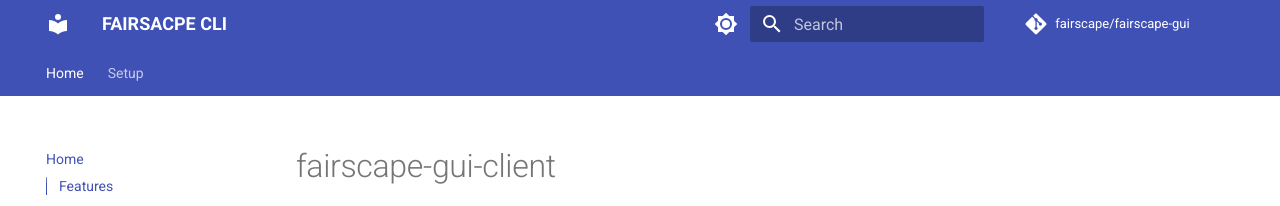
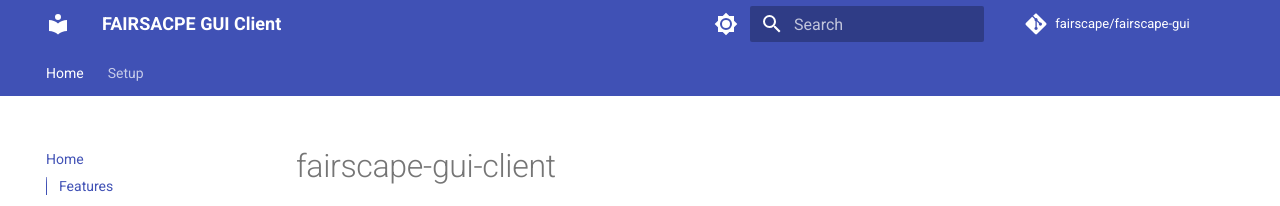
Before and after one commit to fairscape/fairscape_web_client, an MkDocs documentation site: the page built from docs/index.md, in a window 1280 px wide. Shown: the top 206 px of the page. Built offline with MkDocs 1.6.1 and Material for MkDocs 9.7.7, drawn with Linux system fonts in a browser that asks for light colours; comment, search, counter and statistics services are not loaded.

Commit message:
update header

```diff
--- a/mkdocs.yml
+++ b/mkdocs.yml
@@ -1,6 +1,6 @@
 # Project Information
-site_name: FAIRSACPE CLI
-site_description: A utility for packaging objects and validating metadata for FAIRSCAPE.
+site_name: FAIRSACPE GUI Client
+site_description: A utility for packaging objects and metadata for FAIRSCAPE.
 site_url: https://github.com/fairscape/fairscape-gui
 
 # Repository
```
